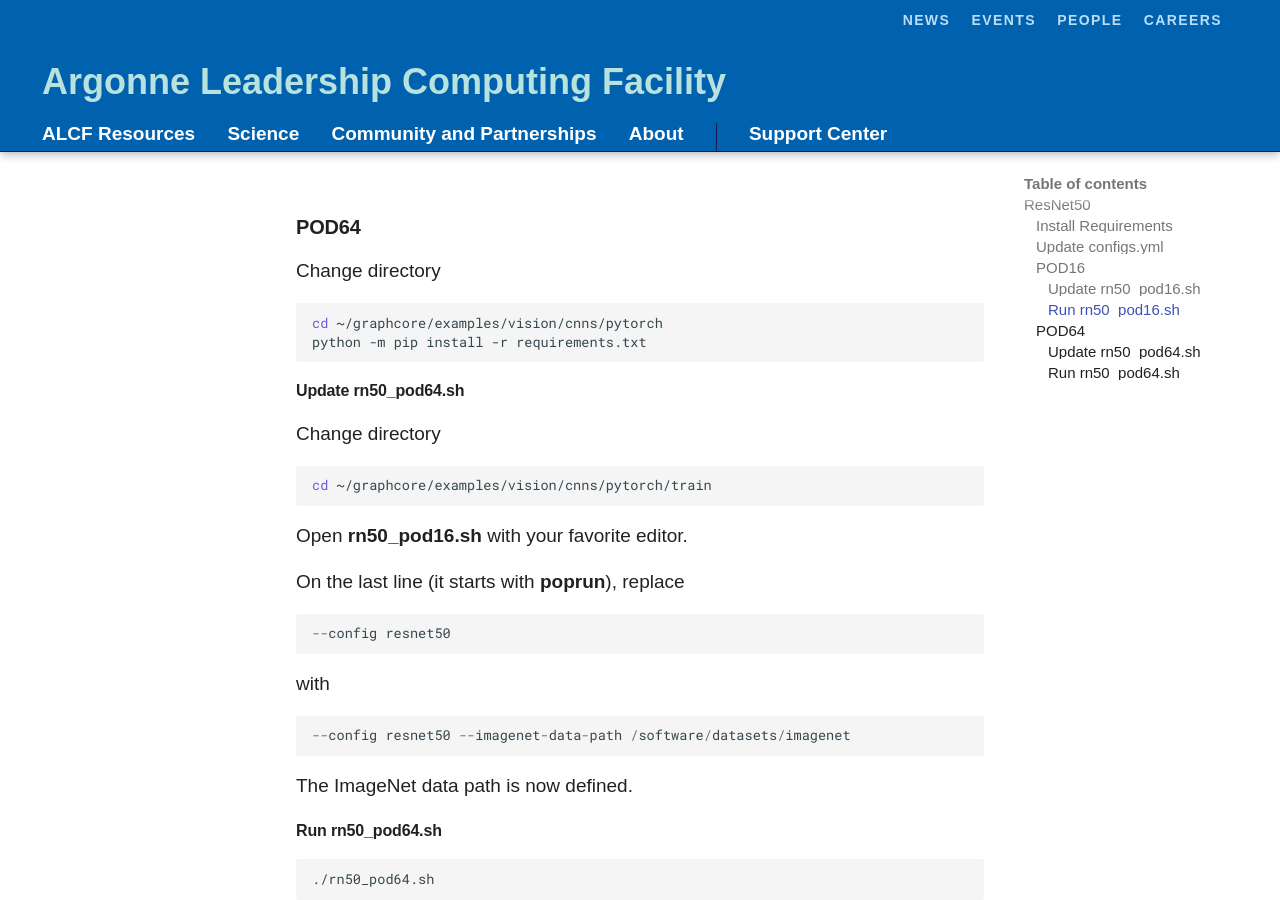
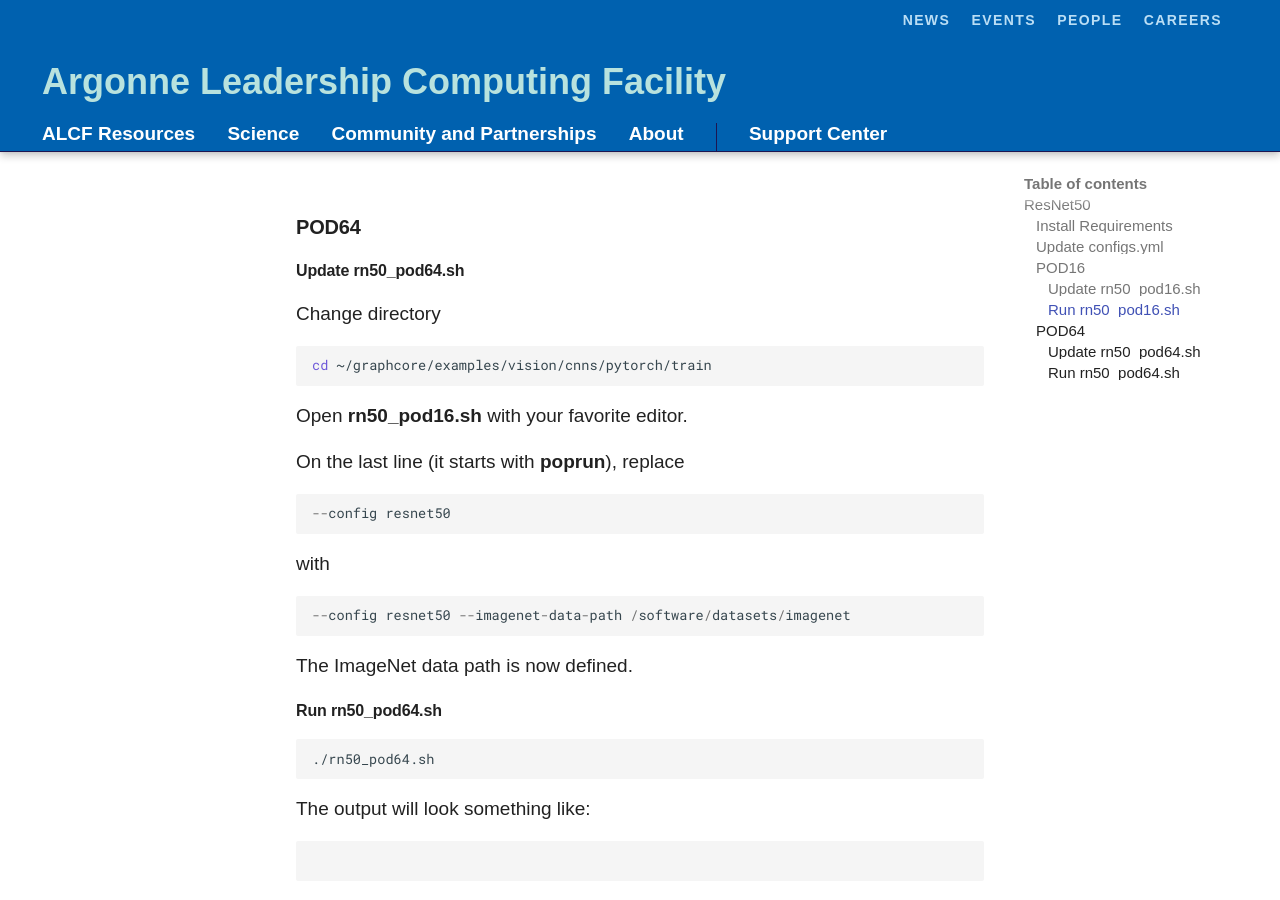
Before and after one commit to argonne-lcf/ai-testbed-userdocs, an MkDocs documentation site: the page built from docs/graphcore/Example-Programs.md, in a window 1280 px wide and 900 px high, scrolled down 2019 px. Built offline with MkDocs 1.6.1 and Material for MkDocs 9.7.7, drawn with Linux system fonts in a browser that asks for light colours; some web fonts are replaced; comment, search, counter and statistics services are not loaded; some of the changed text lies outside the part shown.

Commit message:
Updated GC example programs.

````diff
--- a/docs/graphcore/Example-Programs.md
+++ b/docs/graphcore/Example-Programs.md
@@ -94,13 +94,6 @@
 
 ### POD64
 
-Change directory
-
-```bash
-cd ~/graphcore/examples/vision/cnns/pytorch
-python -m pip install -r requirements.txt
-```
-
 #### Update rn50_pod64.sh
 
 Change directory
````
Also changed, not shown: other parts of docs/graphcore/Example-Programs.md (+1 -1 lines).
